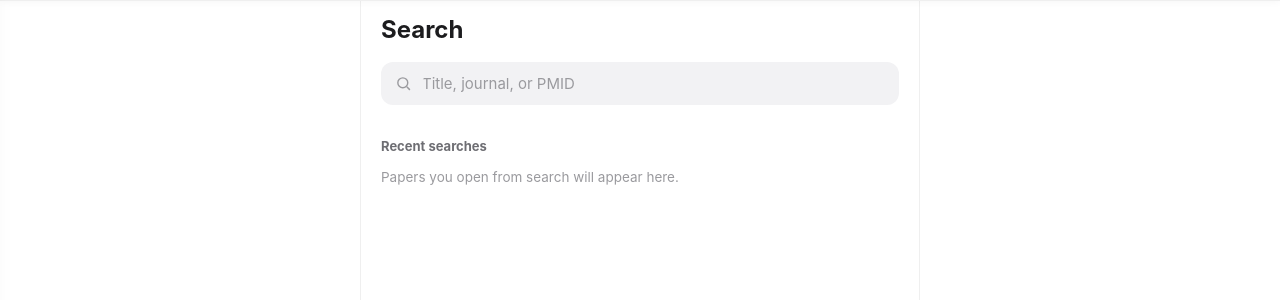
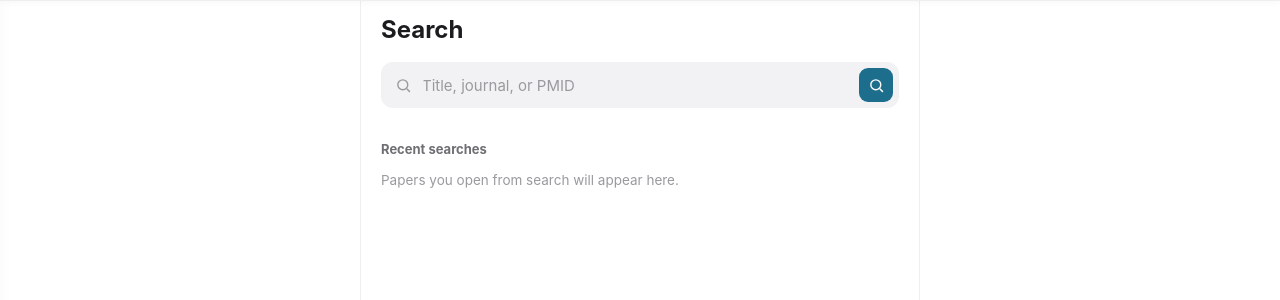
Before and after one commit to realikechukwu/medpally, a Django app: page /feed/search/ in a window 1280 px wide. Shown: the part 52-352 px from the top of the page. Run offline with Django 5.2, Linux system fonts and the light colour scheme; a user stored in the database is signed in; tables that the repository leaves empty hold one stand-in row (values such as "Sample post"); data that the repository does not hold is empty.

Commit message:
search button

```diff
--- a/static/css/app.css
+++ b/static/css/app.css
@@ -526,11 +526,19 @@ button.settings-row:last-child { border-bottom: none; }
 
 .search-bar {
   display: flex; align-items: center; gap: 10px; background: var(--chip-bg);
-  border-radius: var(--radius-input); padding: 12px 14px; margin-bottom: 4px;
+  border-radius: var(--radius-input); padding: 6px 6px 6px 14px; margin-bottom: 4px;
 }
 .search-bar svg { flex-shrink: 0; color: var(--text-muted); }
 .search-bar input { border: none; background: none; font-size: 15px; flex: 1; color: var(--text); padding: 0; width: 100%; }
 .search-bar input:focus { outline: none; }
+.search-bar-submit {
+  display: inline-flex; flex-shrink: 0; align-items: center; justify-content: center;
+  width: 34px; height: 34px; padding: 0; border: none; border-radius: 9px;
+  background: var(--accent); color: #fff; cursor: pointer;
+}
+.search-bar-submit:hover { background: var(--accent-dark); }
+.search-bar-submit:focus-visible { outline: 2px solid var(--primary); outline-offset: 2px; }
+.search-bar-submit svg { color: #fff; }
 
 .recent-searches { margin-top: 32px; }
 .recent-searches h2 {
--- a/templates/feed/search.html
+++ b/templates/feed/search.html
@@ -6,8 +6,11 @@
 <div class="page-header">
   <h1 class="page-title" style="margin-bottom:14px">Search</h1>
   <form method="get" class="search-bar">
-    <svg width="17" height="17" viewBox="0 0 24 24" fill="none" stroke="currentColor" stroke-width="2"><circle cx="11" cy="11" r="7"/><path d="M21 21l-4.3-4.3"/></svg>
+    <svg width="17" height="17" viewBox="0 0 24 24" fill="none" stroke="currentColor" stroke-width="2" aria-hidden="true"><circle cx="11" cy="11" r="7"/><path d="M21 21l-4.3-4.3"/></svg>
     <input type="search" name="q" value="{{ query }}" placeholder="Title, journal, or PMID" autofocus>
+    <button type="submit" class="search-bar-submit" aria-label="Search" title="Search">
+      <svg width="17" height="17" viewBox="0 0 24 24" fill="none" stroke="currentColor" stroke-width="2" aria-hidden="true"><circle cx="11" cy="11" r="7"/><path d="M21 21l-4.3-4.3"/></svg>
+    </button>
   </form>
 
   {% if not query %}
```
